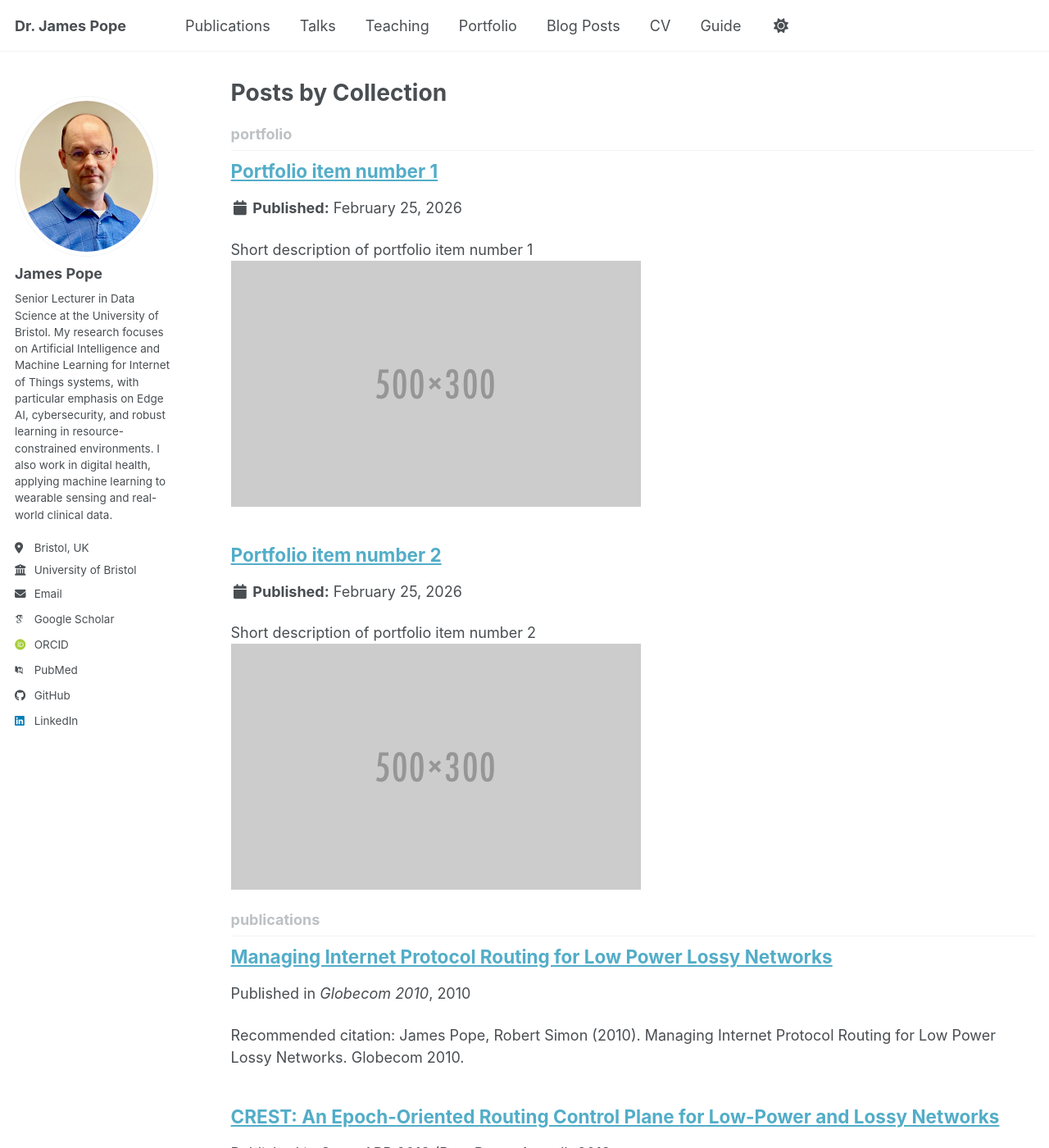
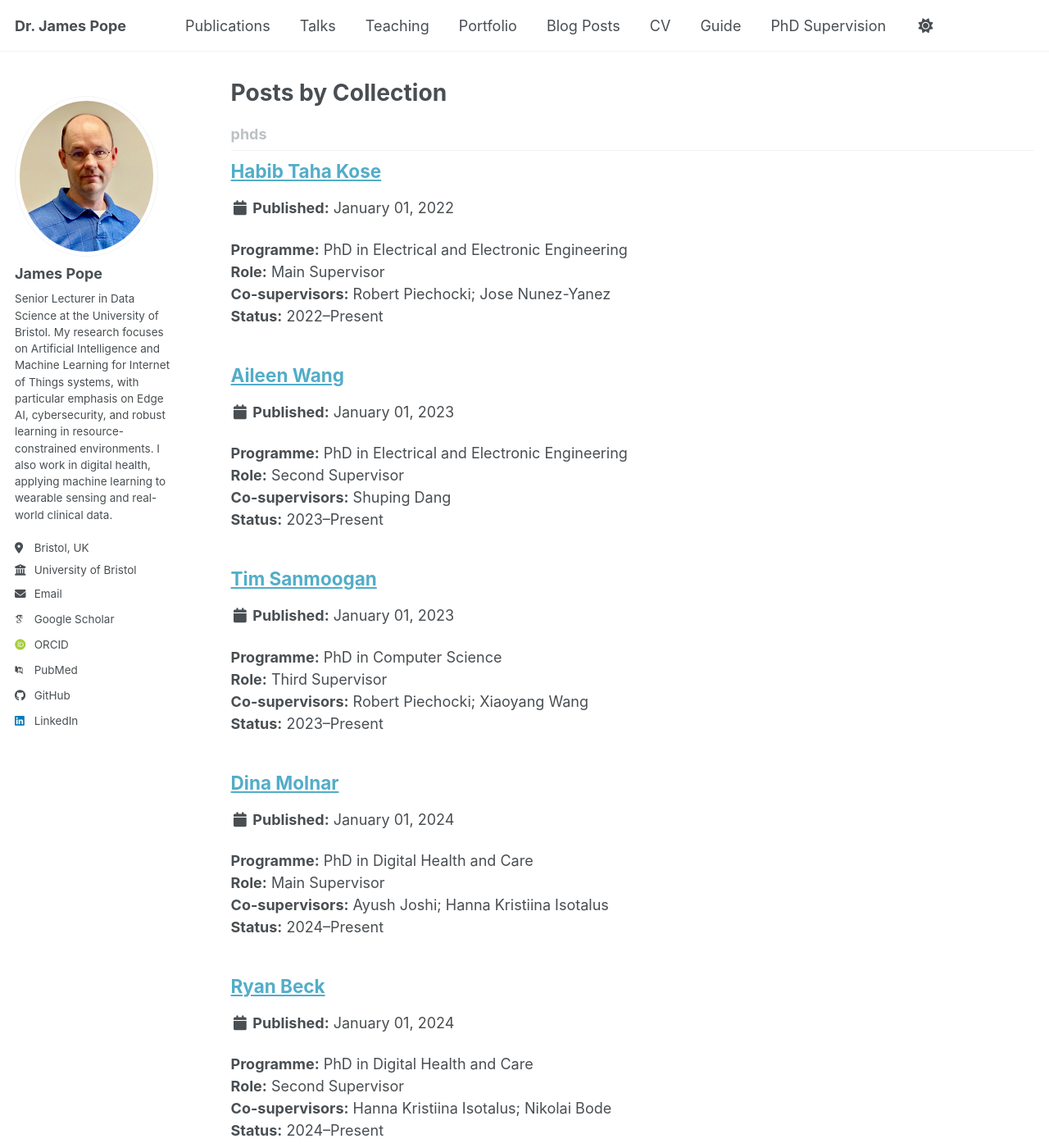
Before and after one commit to jpope8/jpope8.github.io, a Jekyll site: the page built from _pages/collection-archive.html, in a window 1280 px wide and 1400 px high. Shown: the whole window at 82% size. Built offline with Jekyll 4.4.1, drawn with Linux system fonts in a browser that asks for light colours; some web fonts are replaced; a script bundle is joined from its source files by our own code; library files that are not in the unit come from our copies; some of the changed text lies outside the part shown.

Commit message:
Added phds

```diff
--- a/_config.yml
+++ b/_config.yml
@@ -236,6 +236,9 @@ collections:
   talks:
     output: true
     permalink: /:collection/:path/
+  phds:
+    output: true
+    permalink: /:collection/:path/
 
 
 # These settings control how pages and collections are included in the site
@@ -293,6 +296,12 @@ defaults:
       layout: talk
       author_profile: true
       share: true
+  # _phds
+  - scope:
+      path: ""
+      type: phds
+    values:
+      layout: archive
 
 
 # Sass/SCSS
--- a/_data/navigation.yml
+++ b/_data/navigation.yml
@@ -31,3 +31,6 @@ main:
 
   - title: "Guide"
     url: /markdown/
+
+  - title: "PhD Supervision"
+    url: /phds/
--- /dev/null
+++ b/_phds/2022-01-01-habib-taha-kose.md
@@ -0,0 +1,19 @@
+---
+title: "Habib Taha Kose"
+collection: phds
+permalink: /phds/habib-taha-kose
+date: 2022-01-01
+programme: "PhD in Electrical and Electronic Engineering"
+role: "Main Supervisor"
+co_supervisors: "Robert Piechocki; Jose Nunez-Yanez"
+status: "2022–Present"
+thesis_title: "Applications and Hardware Acceleration of Graph Neural Networks"
+---
+
+**Programme:** PhD in Electrical and Electronic Engineering
+**Role:** Main Supervisor
+**Co-supervisors:** Robert Piechocki; Jose Nunez-Yanez
+**Status:** 2022–Present
+
+**Thesis Title:**
+Applications and Hardware Acceleration of Graph Neural Networks
--- /dev/null
+++ b/_phds/2023-01-01-aileen-wang.md
@@ -0,0 +1,19 @@
+---
+title: "Aileen Wang"
+collection: phds
+permalink: /phds/aileen-wang
+date: 2023-01-01
+programme: "PhD in Electrical and Electronic Engineering"
+role: "Second Supervisor"
+co_supervisors: "Shuping Dang"
+status: "2023–Present"
+thesis_title: "Federated Learning for Wireless Communications"
+---
+
+**Programme:** PhD in Electrical and Electronic Engineering
+**Role:** Second Supervisor
+**Co-supervisors:** Shuping Dang
+**Status:** 2023–Present
+
+**Thesis Title:**
+Federated Learning for Wireless Communications
--- /dev/null
+++ b/_phds/2023-01-01-tim-sanmoogan.md
@@ -0,0 +1,19 @@
+---
+title: "Tim Sanmoogan"
+collection: phds
+permalink: /phds/tim-sanmoogan
+date: 2023-01-01
+programme: "PhD in Computer Science"
+role: "Third Supervisor"
+co_supervisors: "Robert Piechocki; Xiaoyang Wang"
+status: "2023–Present"
+thesis_title: "Graph and Diffusion Models for Cell Tower Placement"
+---
+
+**Programme:** PhD in Computer Science
+**Role:** Third Supervisor
+**Co-supervisors:** Robert Piechocki; Xiaoyang Wang
+**Status:** 2023–Present
+
+**Thesis Title:**
+Graph and Diffusion Models for Cell Tower Placement
--- /dev/null
+++ b/_phds/2024-01-01-dina-molnar.md
@@ -0,0 +1,19 @@
+---
+title: "Dina Molnar"
+collection: phds
+permalink: /phds/dina-molnar
+date: 2024-01-01
+programme: "PhD in Digital Health and Care"
+role: "Main Supervisor"
+co_supervisors: "Ayush Joshi; Hanna Kristiina Isotalus"
+status: "2024–Present"
+thesis_title: "Behavioural monitoring of Parkinson’s patients in real world environments"
+---
+
+**Programme:** PhD in Digital Health and Care
+**Role:** Main Supervisor
+**Co-supervisors:** Ayush Joshi; Hanna Kristiina Isotalus
+**Status:** 2024–Present
+
+**Thesis Title:**
+Behavioural monitoring of Parkinson’s patients in real world environments
--- /dev/null
+++ b/_phds/2024-01-01-ryan-beck.md
@@ -0,0 +1,19 @@
+---
+title: "Ryan Beck"
+collection: phds
+permalink: /phds/ryan-beck
+date: 2024-01-01
+programme: "PhD in Digital Health and Care"
+role: "Second Supervisor"
+co_supervisors: "Hanna Kristiina Isotalus; Nikolai Bode"
+status: "2024–Present"
+thesis_title: "Enhancing Wearable Data as Digital Biomarkers of Mood in Young Adults"
+---
+
+**Programme:** PhD in Digital Health and Care
+**Role:** Second Supervisor
+**Co-supervisors:** Hanna Kristiina Isotalus; Nikolai Bode
+**Status:** 2024–Present
+
+**Thesis Title:**
+Enhancing Wearable Data as Digital Biomarkers of Mood in Young Adults
--- /dev/null
+++ b/_phds/2025-01-01-haoxiang-li.md
@@ -0,0 +1,19 @@
+---
+title: "Haoxiang Li"
+collection: phds
+permalink: /phds/haoxiang-li
+date: 2025-01-01
+programme: "PhD in Electrical and Electronic Engineering"
+role: "Second Supervisor"
+co_supervisors: "George Oikonomou"
+status: "2025–Present"
+thesis_title: "Countering Harms Caused by Ransomware in the Internet of Things"
+---
+
+**Programme:** PhD in Electrical and Electronic Engineering
+**Role:** Second Supervisor
+**Co-supervisors:** George Oikonomou
+**Status:** 2025–Present
+
+**Thesis Title:**
+Countering Harms Caused by Ransomware in the Internet of Things
--- /dev/null
+++ b/_phds/2025-01-01-wasaif-alsolami.md
@@ -0,0 +1,19 @@
+---
+title: "Wasaif Alsolami"
+collection: phds
+permalink: /phds/wasaif-alsolami
+date: 2025-01-01
+programme: "PhD in Computer Science"
+role: "Main Supervisor"
+co_supervisors: "Raul Santos-Rodriguez; Zahraa Abdallah"
+status: "2025–Present"
+thesis_title: "Advancing Privacy and Security in AI Models: Adversarial Attacks and Defensive Mechanisms"
+---
+
+**Programme:** PhD in Computer Science
+**Role:** Main Supervisor
+**Co-supervisors:** Raul Santos-Rodriguez; Zahraa Abdallah
+**Status:** 2025–Present
+
+**Thesis Title:**
+Advancing Privacy and Security in AI Models: Adversarial Attacks and Defensive Mechanisms
```
Also changed, not shown: _pages/phds.html (added, +10 -0 lines).
